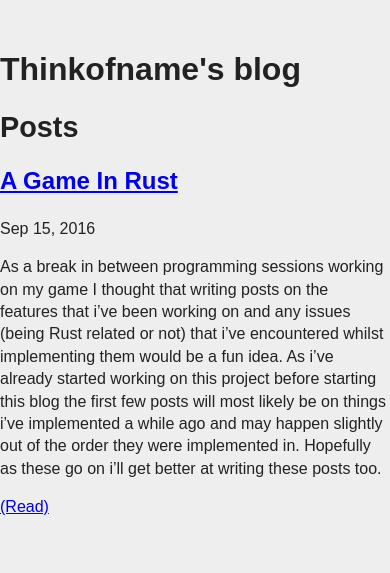
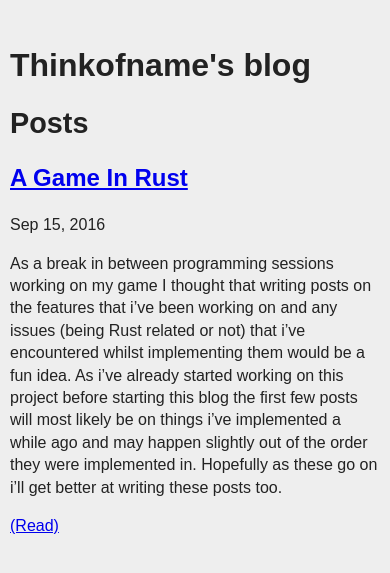
Before and after one commit to Thinkofname/thinkofname.github.io, a Jekyll site: the page built from index.html, in a window 390 px wide. Shown: the top 573 px of the page. Built offline with Jekyll 4.4.1, drawn with Linux system fonts in a browser that asks for light colours; some web fonts are replaced.

Commit message:
Make the site nicer on mobile

```diff
--- a/css/main.scss
+++ b/_includes/main.scss
@@ -1,5 +1,3 @@
----
----
 @charset "utf-8";
 
 body {
@@ -36,8 +34,21 @@ span.postmeta {
 	line-height: 0.6;
 }
 
-img {
-	padding: 15px;
+@media (min-width: 800px) {
+	img {
+		padding: 15px;
+	}
+}
+
+@media (max-width: 800px) {
+	body {
+		margin: 15px auto;
+		padding: 10px;
+	}
+	img {
+		display: block;
+		max-width: 100%;
+	}
 }
 
 code {
--- a/_layouts/default.html
+++ b/_layouts/default.html
@@ -6,8 +6,13 @@ layout: compress
 <head>
 	<title>{{ site.title }}</title>
 	<link rel=stylesheet href="https://fonts.googleapis.com/css?family=Droid+Sans%7CSource+Code+Pro">
-	<link rel=stylesheet href="/css/main.css"/>
+	<!--<link rel=stylesheet href="/css/main.css"/>-->
+	<style type="text/css">
+		{% capture maincss %}{% include main.scss %}{% endcapture %}
+		{{ maincss | scssify }}
+	</style>
 	<link rel=stylesheet href="/css/highlight.css"/>
+	<meta name=viewport content="width=device-width, initial-scale=1">
 </head>
 <body>
 
```
